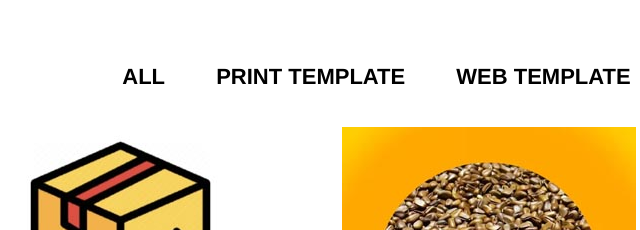
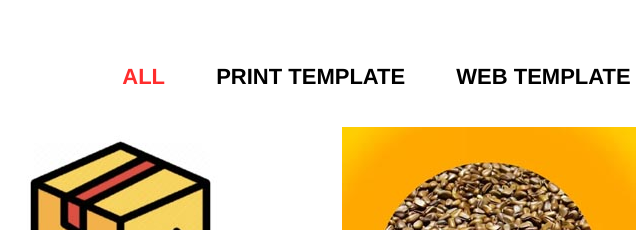
Before and after one commit to nat-lix/First-Sedina, a plain HTML site: page index.html in a window 1280 px wide. In both pictures the pointer is over the link "ALL". Shown: the part 1809-2039 px from the top of the page, 107-747 px from the left. Drawn offline with nearby package versions, Linux system fonts and the light colour scheme.

Commit message:
Update style.css

```diff
--- a/css/style.css
+++ b/css/style.css
@@ -205,6 +205,9 @@ section {
 }
 .feature-a{
 	color: rgb(0, 0, 0);
+}
+.feature-a:hover {
+	color: rgb(255, 45, 45);
 }
 
 hr {
```
